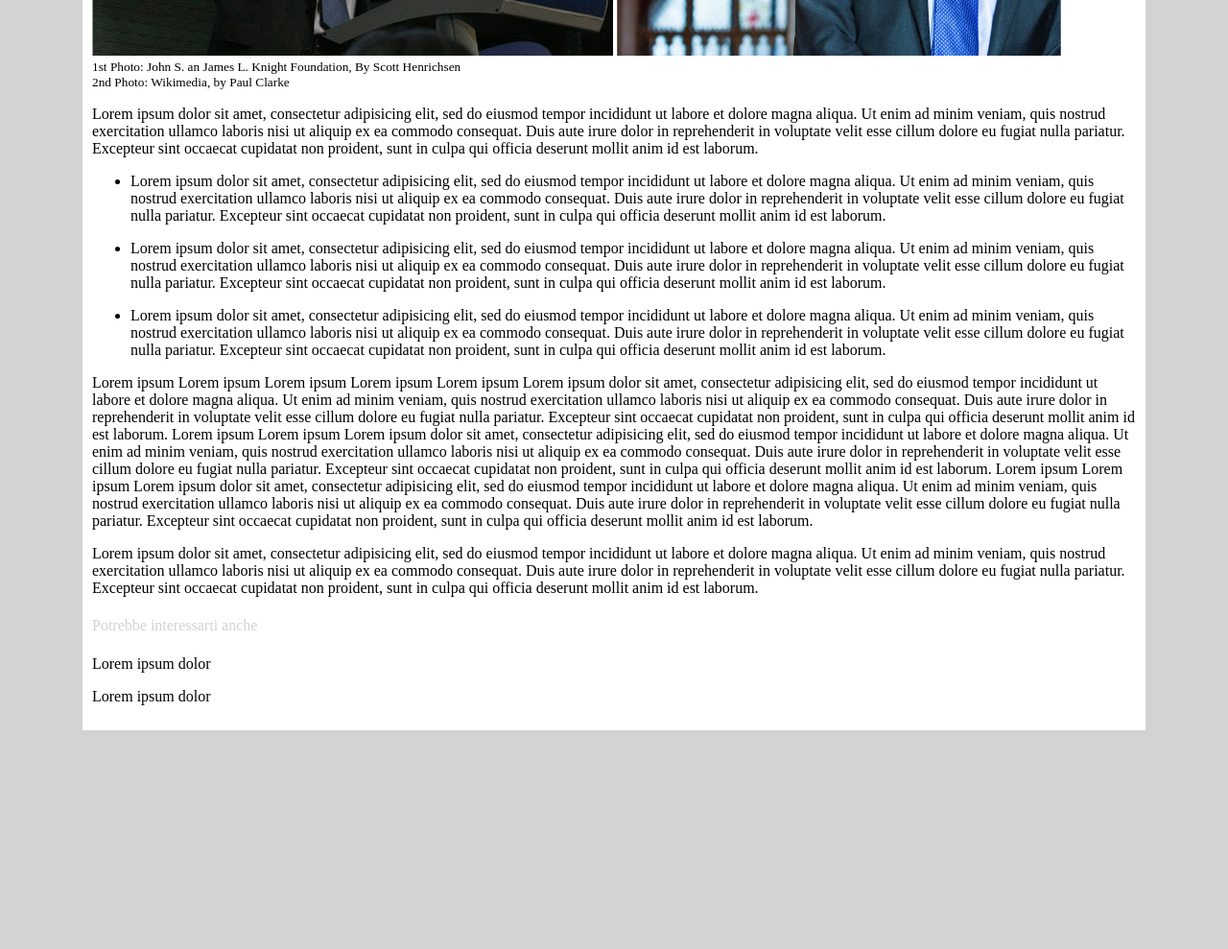
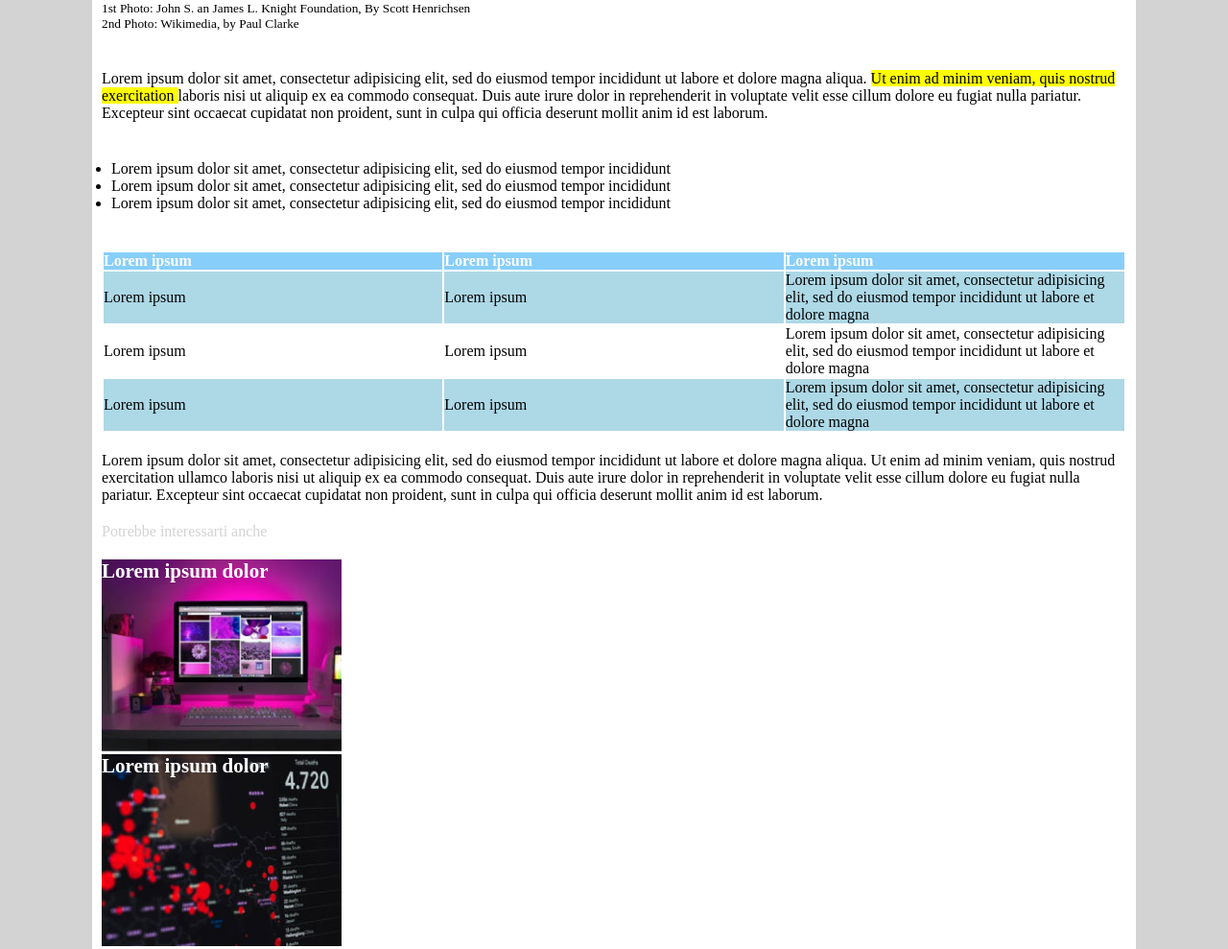
Before and after one commit to bastiano86/html-css-booleaner, a plain HTML site: page index.html in a window 1280 px wide. Shown: the part 609-1598 px from the top of the page at 96% size. Before the commit the page ends 1370 px from the top, so only its background shows below. Drawn offline with Linux system fonts and the light colour scheme.

Commit message:
quinto commit

```diff
--- a/index.html
+++ b/index.html
@@ -13,7 +13,7 @@
       <img src="img/logo.svg" alt="logo">
     </header>
     <main>
-      <section id="titolo grande">
+      <section id="titolo-grande">
         <h1>Internet deve essere al servizio del "bene pubblico": <br> il manifesto di Tim Berners-Lee</h1>
         <h4>Scritto da <span> the Booleaner </span></h4>
         <h5>10/10/2020</h5>
@@ -25,17 +25,20 @@
 
 
       <article class="articolo">
-        <p>Lorem ipsum dolor sit amet, consectetur adipisicing elit, sed do eiusmod tempor incididunt ut labore et dolore magna aliqua. Ut enim ad minim veniam, quis nostrud exercitation ullamco laboris nisi ut aliquip ex ea commodo consequat. Duis aute irure dolor in reprehenderit in voluptate velit esse cillum dolore eu fugiat nulla pariatur. Excepteur sint occaecat cupidatat non proident, sunt in culpa qui officia deserunt mollit anim id est laborum.</p>
+        <p>Lorem ipsum dolor sit amet, consectetur adipisicing elit, sed do eiusmod tempor incididunt ut labore et dolore magna aliqua. <span> Ut enim ad minim veniam, quis nostrud exercitation </span> laboris nisi ut aliquip ex ea commodo consequat. Duis aute irure dolor in reprehenderit in voluptate velit esse cillum dolore eu fugiat nulla pariatur. Excepteur sint occaecat cupidatat non proident, sunt in culpa qui officia deserunt mollit anim id est laborum.</p>
+        <section id="list">
           <ul>
-          <li>Lorem ipsum dolor sit amet, consectetur adipisicing elit, sed do eiusmod tempor incididunt ut labore et dolore magna aliqua. Ut enim ad minim veniam, quis nostrud exercitation ullamco laboris nisi ut aliquip ex ea commodo consequat. Duis aute irure dolor in reprehenderit in voluptate velit esse cillum dolore eu fugiat nulla pariatur. Excepteur sint occaecat cupidatat non proident, sunt in culpa qui officia deserunt mollit anim id est laborum.</li>
+            <li>Lorem ipsum dolor sit amet, consectetur adipisicing elit, sed do eiusmod tempor incididunt</li>
           </ul>
           <ul>
-          <li>Lorem ipsum dolor sit amet, consectetur adipisicing elit, sed do eiusmod tempor incididunt ut labore et dolore magna aliqua. Ut enim ad minim veniam, quis nostrud exercitation ullamco laboris nisi ut aliquip ex ea commodo consequat. Duis aute irure dolor in reprehenderit in voluptate velit esse cillum dolore eu fugiat nulla pariatur. Excepteur sint occaecat cupidatat non proident, sunt in culpa qui officia deserunt mollit anim id est laborum.</li>
+            <li>Lorem ipsum dolor sit amet, consectetur adipisicing elit, sed do eiusmod tempor incididunt</li>
           </ul>
           <ul>
-          <li>Lorem ipsum dolor sit amet, consectetur adipisicing elit, sed do eiusmod tempor incididunt ut labore et dolore magna aliqua. Ut enim ad minim veniam, quis nostrud exercitation ullamco laboris nisi ut aliquip ex ea commodo consequat. Duis aute irure dolor in reprehenderit in voluptate velit esse cillum dolore eu fugiat nulla pariatur. Excepteur sint occaecat cupidatat non proident, sunt in culpa qui officia deserunt mollit anim id est laborum.</li>
+            <li>Lorem ipsum dolor sit amet, consectetur adipisicing elit, sed do eiusmod tempor incididunt</li>
           </ul>
+        </section>
     </article>
+      <table>
           <thead>
             <td>Lorem ipsum</td>
             <td>Lorem ipsum</td>
@@ -44,20 +47,24 @@
           <tr class="tab-azzurra">
             <td>Lorem ipsum</td>
             <td>Lorem ipsum</td>
-        <td>Lorem ipsum dolor sit amet, consectetur adipisicing elit, sed do eiusmod tempor incididunt ut labore et dolore magna aliqua. Ut enim ad minim veniam, quis nostrud exercitation ullamco laboris nisi ut aliquip ex ea commodo consequat. Duis aute irure dolor in reprehenderit in voluptate velit esse cillum dolore eu fugiat nulla pariatur. Excepteur sint occaecat cupidatat non proident, sunt in culpa qui officia deserunt mollit anim id est laborum.</td>
+            <td>Lorem ipsum dolor sit amet, consectetur adipisicing elit, sed do eiusmod tempor incididunt ut labore et dolore magna</td>
           </tr>
           <tr class="tab-bianca">
             <td>Lorem ipsum</td>
             <td>Lorem ipsum</td>
-        <td>Lorem ipsum dolor sit amet, consectetur adipisicing elit, sed do eiusmod tempor incididunt ut labore et dolore magna aliqua. Ut enim ad minim veniam, quis nostrud exercitation ullamco laboris nisi ut aliquip ex ea commodo consequat. Duis aute irure dolor in reprehenderit in voluptate velit esse cillum dolore eu fugiat nulla pariatur. Excepteur sint occaecat cupidatat non proident, sunt in culpa qui officia deserunt mollit anim id est laborum.</td>
+            <td>Lorem ipsum dolor sit amet, consectetur adipisicing elit, sed do eiusmod tempor incididunt ut labore et dolore magna </td>
           </tr>
           <tr class="tab-azzurra">
             <td>Lorem ipsum</td>
             <td>Lorem ipsum</td>
-        <td>Lorem ipsum dolor sit amet, consectetur adipisicing elit, sed do eiusmod tempor incididunt ut labore et dolore magna aliqua. Ut enim ad minim veniam, quis nostrud exercitation ullamco laboris nisi ut aliquip ex ea commodo consequat. Duis aute irure dolor in reprehenderit in voluptate velit esse cillum dolore eu fugiat nulla pariatur. Excepteur sint occaecat cupidatat non proident, sunt in culpa qui officia deserunt mollit anim id est laborum.</td>
+            <td>Lorem ipsum dolor sit amet, consectetur adipisicing elit, sed do eiusmod tempor incididunt ut labore et dolore magna</td>
           </tr>
-      <p>Lorem ipsum dolor sit amet, consectetur adipisicing elit, sed do eiusmod tempor incididunt ut labore et dolore magna aliqua. Ut enim ad minim veniam, quis nostrud exercitation ullamco laboris nisi ut aliquip ex ea commodo consequat. Duis aute irure dolor in reprehenderit in voluptate velit esse cillum dolore eu fugiat nulla pariatur. Excepteur sint occaecat cupidatat non proident, sunt in culpa qui officia deserunt mollit anim id est laborum.</p>
+      </table>
+      <section id="ultimo-paragrafo">
+        <p>Lorem ipsum dolor sit amet, consectetur adipisicing elit, sed do eiusmod tempor <span>incididunt ut labore et dolore magna aliqua.</span> Ut enim ad minim veniam, quis nostrud exercitation ullamco laboris nisi ut aliquip ex ea commodo consequat. Duis aute irure dolor in reprehenderit in voluptate velit esse cillum dolore eu fugiat nulla pariatur. Excepteur sint occaecat cupidatat non proident, sunt in culpa qui officia deserunt mollit anim id est laborum.</p>
         <h4>Potrebbe interessarti anche</h4>
+      </section>
+
     </main>
       <footer>
         <div class="immagine1">
--- a/style.css
+++ b/style.css
@@ -1,5 +1,15 @@
+* {
+  box-sizing: border-box;
+  margin: 0 ;
+  padding: 0;
+}
+
 html{
   background-color: lightgrey;
+}
+
+#titolo-grande{
+  margin-bottom: 30px;
 }
 
 body {
@@ -31,7 +41,6 @@ h4 span {
   color: lightskyblue;
 
 }
-
 h5 {
   font-size: 8pt;
   color: lightgray;
@@ -42,3 +51,62 @@ h5 {
 figcaption {
   font-size: 10pt;
 }
+
+.articolo p span {
+  background-color: yellow;
+}
+
+#list {
+  margin-left: 10px;
+}
+
+.articolo, #list, table {
+  margin-top: 40px;
+}
+thead td {
+  width: 20%;
+  background-color: lightskyblue;
+  font-weight: bold;
+  color: white;
+}
+
+tr {
+  height: 10px;
+}
+
+.tab-azzurra {
+  background-color: lightblue;
+}
+
+#ultimo-paragrafo {
+  margin-top: 20px;
+}
+
+footer {
+  margin-top: 20px;
+}
+
+#ultimo-paragrafo h4 {
+  margin-top: 20px;
+}
+
+.immagine1 {
+  background-image: url(img/monitor.jpg);
+  background-size: cover;
+  width: 250px;
+  height: 200px;
+  font-size: 21px;
+  font-weight: bold;
+  color: white;
+}
+
+.immagine2 {
+  margin-top: 3px;
+  background-image: url(img/graph.jpg);
+  background-size: cover;
+  width: 250px;
+  height: 200px;
+  font-size: 21px;
+  font-weight: bold;
+  color: white;
+}
```
Lines whose indentation alone changed are shown as unchanged.
